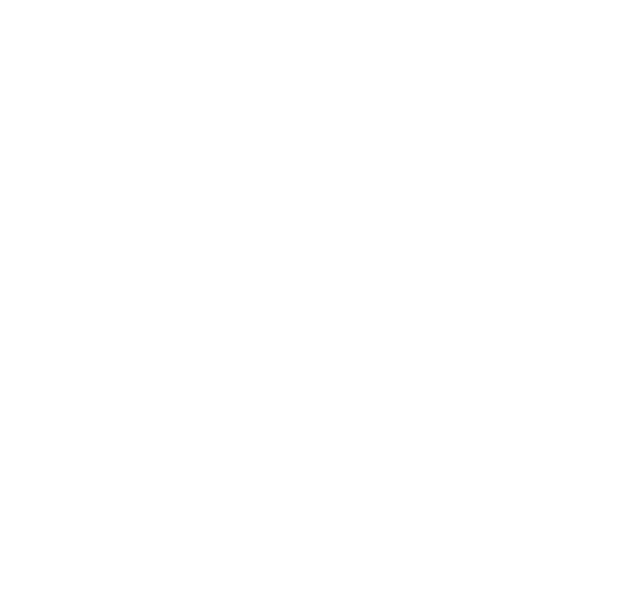
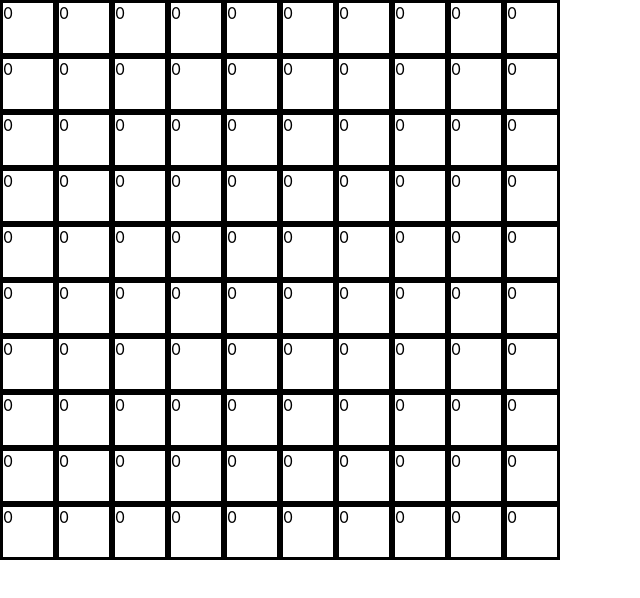
Before and after one commit to Jasonchen272/Path-Search-Visualizer, a React (Create React App) app: page / in a window 1280 px wide. Shown: the top 598 px of the page, without its empty margins (0-640 px from the left). Built offline with nearby package versions, Linux system fonts and the light colour scheme.

Commit message:
added a grid

```diff
--- a/src/App.js
+++ b/src/App.js
@@ -1,10 +1,8 @@
-
+import SearchVisualizer from "./VisualizerComponents/SearchVisualizer";
 
 function App() {
   return (
-    <div className="App">
-
-    </div>
+    <SearchVisualizer></SearchVisualizer>
   );
 }
 
--- /dev/null
+++ b/src/VisualizerComponents/Node.css
@@ -0,0 +1,5 @@
+.path-node {
+    width: 50px;
+    height: 50px;
+    border-style: solid;
+}
--- /dev/null
+++ b/src/VisualizerComponents/Node.js
@@ -0,0 +1,10 @@
+import React from 'react'
+import './Node.css'
+
+function Node({visited}) {
+    return (
+        <div className='path-node'>{visited ? "1" : "0"}</div>
+    )
+}
+
+export default Node
--- /dev/null
+++ b/src/VisualizerComponents/SearchVisualizer.js
@@ -0,0 +1,37 @@
+import {React , useState, useEffect} from 'react'
+import Node from './Node.js'
+
+function SearchVisualizer () {
+    const [grid, setGrid] = useState([])
+
+    useEffect(() => {
+        initializeGrid()
+    }, [])
+
+    function initializeGrid() {
+        const matrix = []
+        for (let i = 0; i < 10; i++) {
+            const row = []
+            for (let j = 0; j < 10; j++) {
+                row.push({visited: false})
+            }
+            matrix.push(row)
+        }
+        setGrid(matrix)
+    }
+
+    return (
+    <>
+        {grid.map((row, idx) => (
+            <div style={{display: 'flex'}} key={idx}>
+                {row.map((col, colIdx) => (
+                    <Node key={colIdx} visited={col.visited}></Node>
+                ))}
+            </div>
+        ))}
+    </>
+
+    )
+}
+
+export default SearchVisualizer
```
